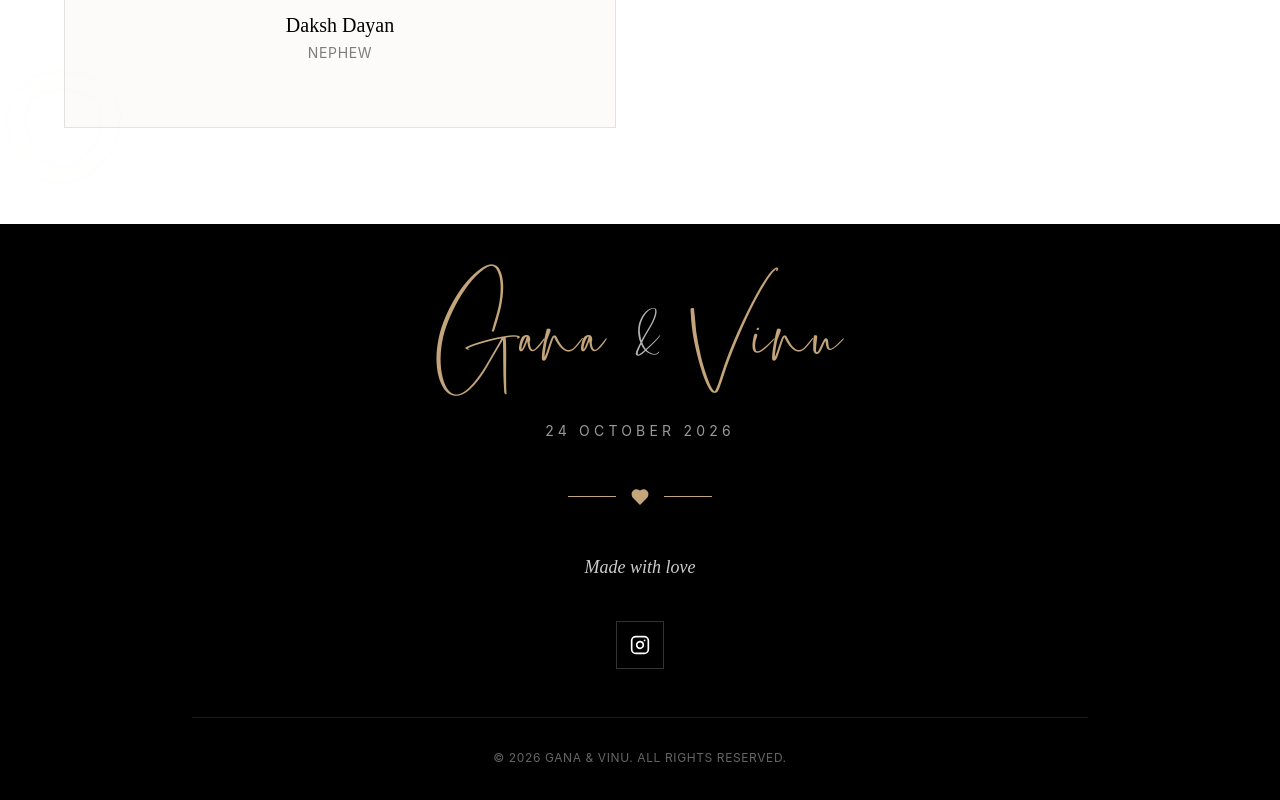
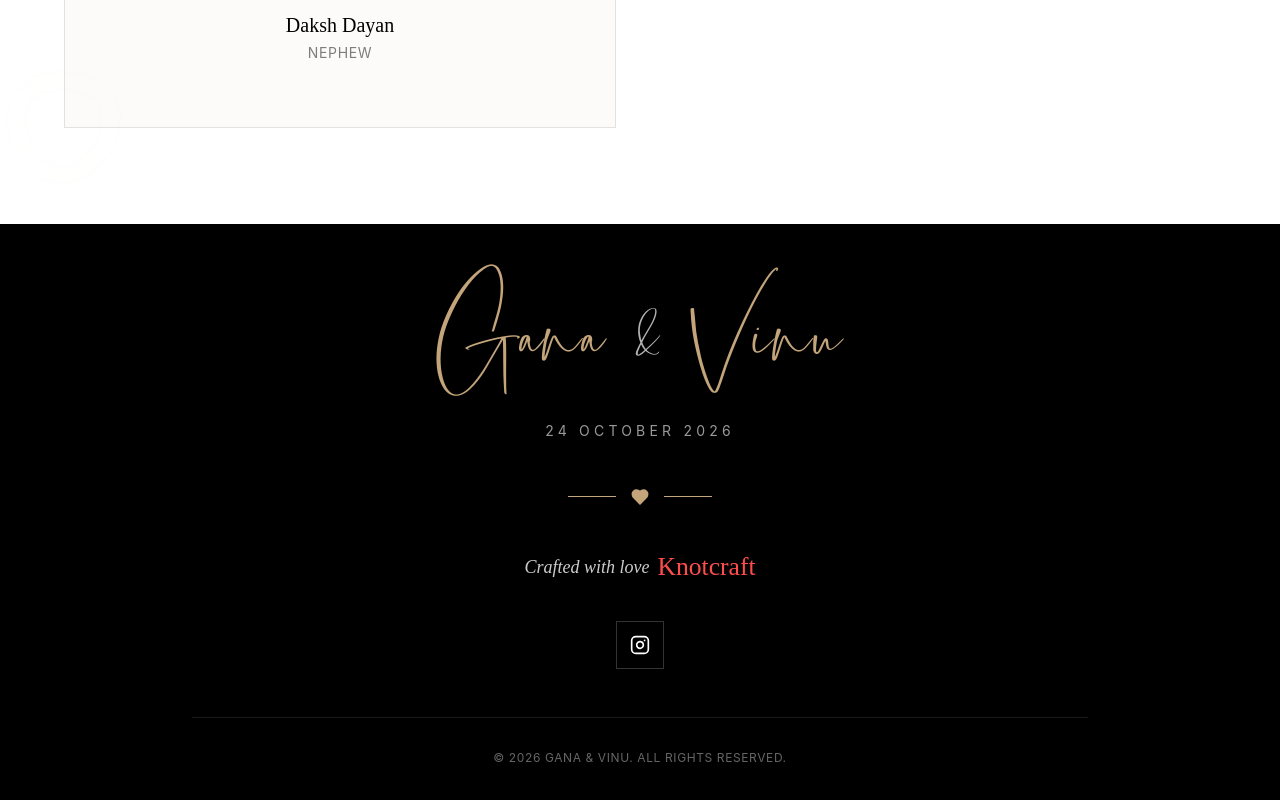
Before and after one commit to tevahdesign/for-her, a React (Vite) app: page / in a window 1280 px wide. Shown: the part 4571-5371 px from the top of the page. Built offline with nearby package versions, Linux system fonts and the light colour scheme.

Commit message:
Initial project upload

```diff
--- a/src/app/components/Footer.tsx
+++ b/src/app/components/Footer.tsx
@@ -66,16 +66,30 @@ export function Footer() {
             />
           </motion.div>
 
-          {/* Made with Love */}
-          <motion.p
+          {/* Crafted with Love - Knotcraft */}
+          <motion.div
             initial={{ opacity: 0, y: 10 }}
             whileInView={{ opacity: 1, y: 0 }}
             viewport={{ once: true }}
             transition={{ duration: 0.6, delay: 0.5 }}
-            className="font-serif text-lg text-white/80 italic"
+            className="font-serif text-lg text-white/80 italic flex items-center justify-center gap-2 flex-wrap"
           >
-            Made with love
-          </motion.p>
+            <span>Crafted with love</span>
+            <a
+              href="https://knotcraft.club/"
+              target="_blank"
+              rel="noopener noreferrer"
+              className="inline-block transition-transform hover:scale-105 not-italic"
+              style={{
+                fontFamily: "'Sacramento', 'Great Vibes', 'Alex Brush', cursive",
+                color: "#FF4D4D",
+                fontSize: "1.6rem",
+                lineHeight: 1
+              }}
+            >
+              Knotcraft
+            </a>
+          </motion.div>
 
           {/* Social */}
           <motion.div
--- a/src/imports/PremiumWeddingInvitationWebsite-1/index.tsx
+++ b/src/imports/PremiumWeddingInvitationWebsite-1/index.tsx
@@ -623,8 +623,24 @@ function Container56() {
 
 function Paragraph4() {
   return (
-    <div className="absolute h-[28px] left-0 top-[204px] w-[896px]" data-name="Paragraph">
-      <p className="-translate-x-1/2 [word-break:break-word] absolute font-['Cormorant_Garamond:Italic',sans-serif] font-normal italic leading-[28px] left-[447.97px] text-[18px] text-[rgba(255,255,255,0.8)] text-center top-0 whitespace-nowrap">Made with love</p>
+    <div className="absolute h-[28px] left-0 top-[204px] w-[896px] flex items-center justify-center gap-2" data-name="Paragraph">
+      <p className="font-['Cormorant_Garamond:Italic',sans-serif] font-normal italic leading-[28px] text-[18px] text-[rgba(255,255,255,0.8)] text-center whitespace-nowrap">
+        Crafted with love{' '}
+        <a
+          href="https://knotcraft.club/"
+          target="_blank"
+          rel="noopener noreferrer"
+          style={{
+            fontFamily: "'Sacramento', 'Great Vibes', 'Alex Brush', cursive",
+            color: "#FF4D4D",
+            fontSize: "22px",
+            fontStyle: "normal",
+            fontWeight: "normal"
+          }}
+        >
+          Knotcraft
+        </a>
+      </p>
     </div>
   );
 }
--- a/src/imports/PremiumWeddingInvitationWebsite-2/index.tsx
+++ b/src/imports/PremiumWeddingInvitationWebsite-2/index.tsx
@@ -623,8 +623,24 @@ function Container56() {
 
 function Paragraph4() {
   return (
-    <div className="absolute h-[28px] left-0 top-[204px] w-[896px]" data-name="Paragraph">
-      <p className="-translate-x-1/2 [word-break:break-word] absolute font-['Cormorant_Garamond:Italic',sans-serif] font-normal italic leading-[28px] left-[447.97px] text-[18px] text-[rgba(255,255,255,0.8)] text-center top-0 whitespace-nowrap">Made with love</p>
+    <div className="absolute h-[28px] left-0 top-[204px] w-[896px] flex items-center justify-center gap-2" data-name="Paragraph">
+      <p className="font-['Cormorant_Garamond:Italic',sans-serif] font-normal italic leading-[28px] text-[18px] text-[rgba(255,255,255,0.8)] text-center whitespace-nowrap">
+        Crafted with love{' '}
+        <a
+          href="https://knotcraft.club/"
+          target="_blank"
+          rel="noopener noreferrer"
+          style={{
+            fontFamily: "'Sacramento', 'Great Vibes', 'Alex Brush', cursive",
+            color: "#FF4D4D",
+            fontSize: "22px",
+            fontStyle: "normal",
+            fontWeight: "normal"
+          }}
+        >
+          Knotcraft
+        </a>
+      </p>
     </div>
   );
 }
--- a/src/imports/PremiumWeddingInvitationWebsite/index.tsx
+++ b/src/imports/PremiumWeddingInvitationWebsite/index.tsx
@@ -623,8 +623,24 @@ function Container56() {
 
 function Paragraph4() {
   return (
-    <div className="absolute h-[28px] left-0 top-[204px] w-[896px]" data-name="Paragraph">
-      <p className="-translate-x-1/2 [word-break:break-word] absolute font-['Cormorant_Garamond:Italic',sans-serif] font-normal italic leading-[28px] left-[447.97px] text-[18px] text-[rgba(255,255,255,0.8)] text-center top-0 whitespace-nowrap">Made with love</p>
+    <div className="absolute h-[28px] left-0 top-[204px] w-[896px] flex items-center justify-center gap-2" data-name="Paragraph">
+      <p className="font-['Cormorant_Garamond:Italic',sans-serif] font-normal italic leading-[28px] text-[18px] text-[rgba(255,255,255,0.8)] text-center whitespace-nowrap">
+        Crafted with love{' '}
+        <a
+          href="https://knotcraft.club/"
+          target="_blank"
+          rel="noopener noreferrer"
+          style={{
+            fontFamily: "'Sacramento', 'Great Vibes', 'Alex Brush', cursive",
+            color: "#FF4D4D",
+            fontSize: "22px",
+            fontStyle: "normal",
+            fontWeight: "normal"
+          }}
+        >
+          Knotcraft
+        </a>
+      </p>
     </div>
   );
 }
```
